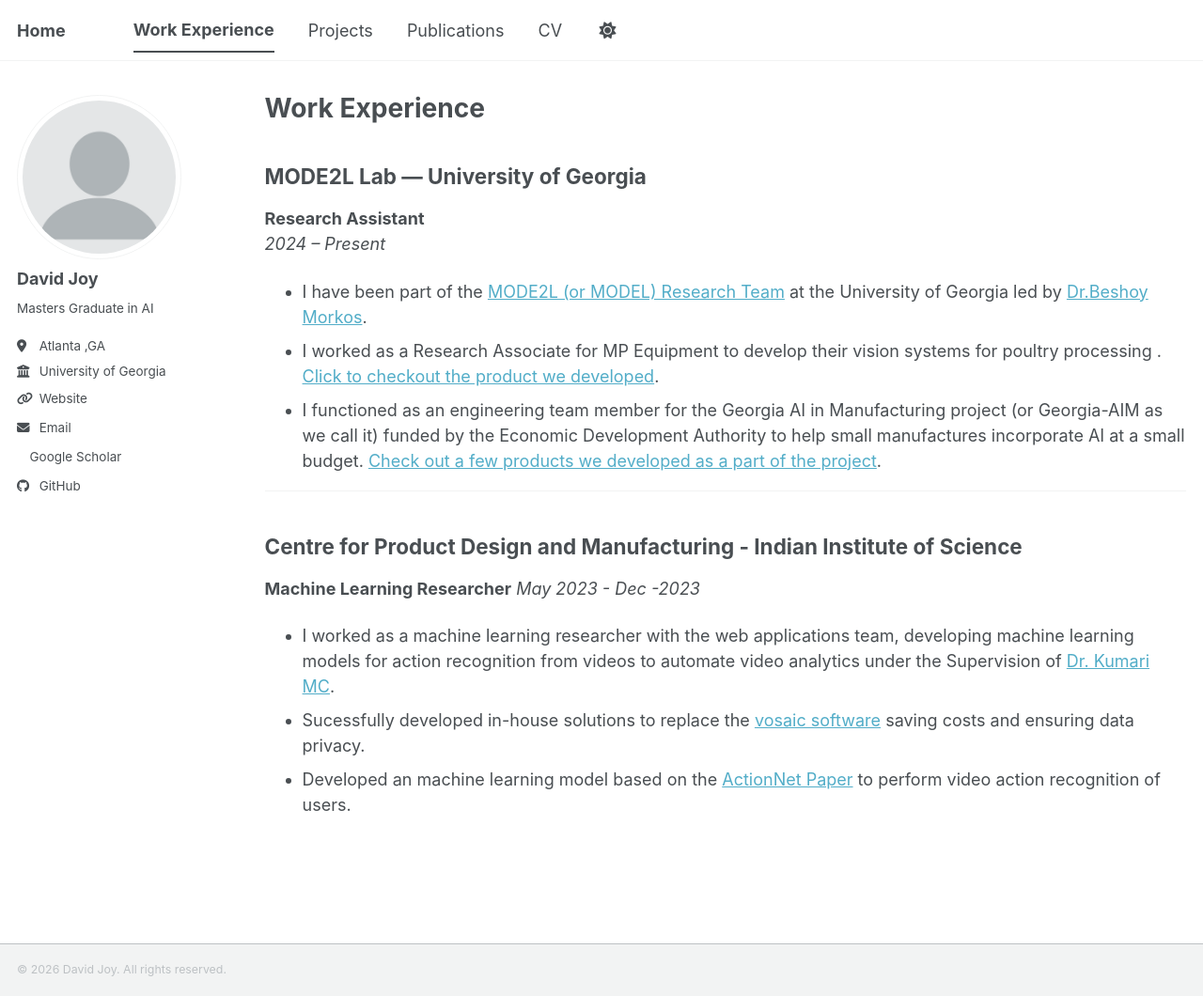
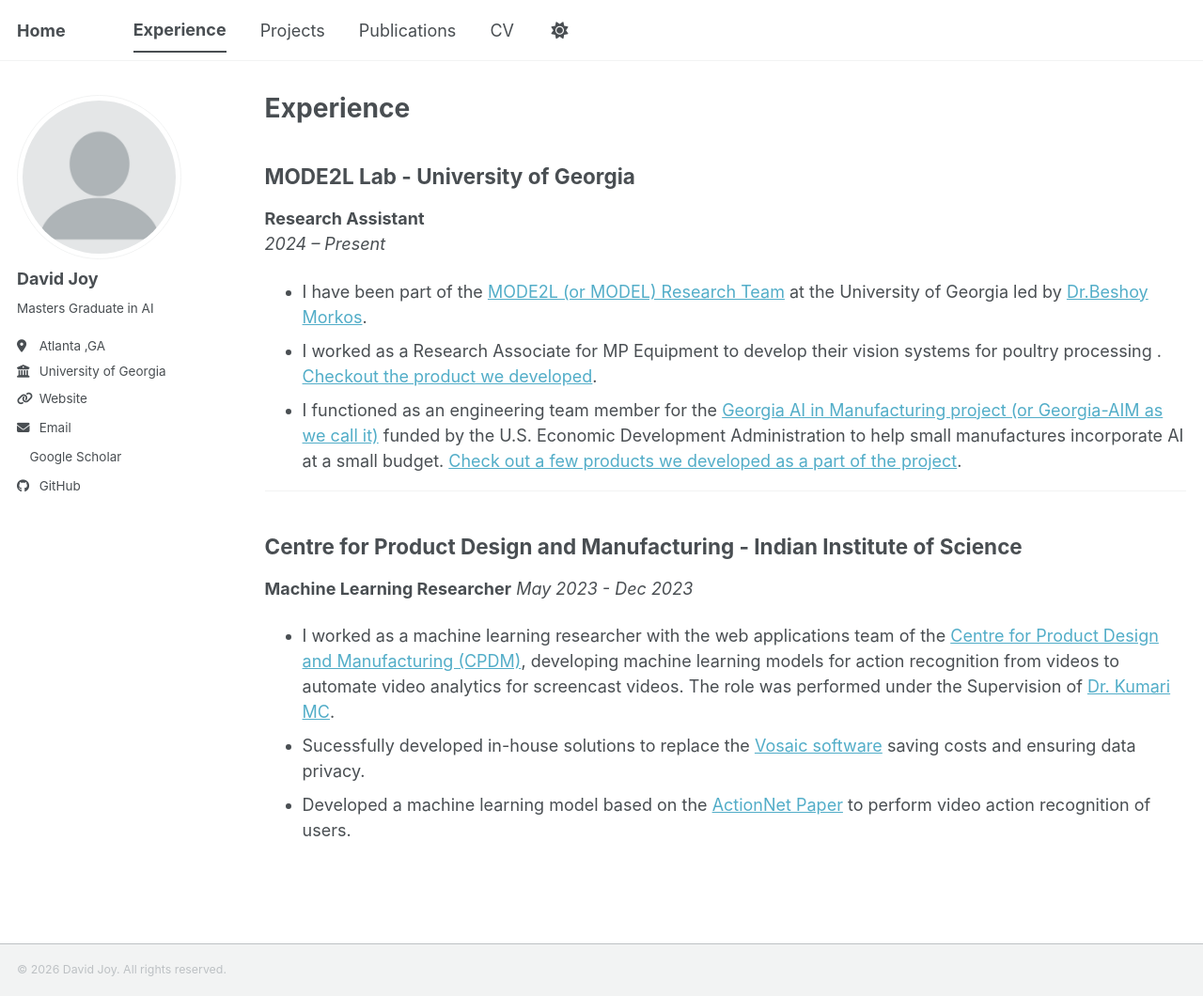
Before and after one commit to davidjoyme/davidjoyme.github.io, a Jekyll site: the page built from _pages/experience.md, in a window 1280 px wide and 1060 px high. Shown: the whole window at 94% size. Built offline with Jekyll 4.4.1, drawn with Linux system fonts in a browser that asks for light colours; a style sheet for code colours, icons or effects is not loaded.

Commit message:
experience page

```diff
--- a/_data/navigation.yml
+++ b/_data/navigation.yml
@@ -8,7 +8,7 @@
 #      Markdown formatted page while the second is generated using JSON.
 
 main:
-  - title: "Work Experience"
+  - title: "Experience"
     url: /experience/
 
   - title: "Projects"
--- a/_pages/experience.md
+++ b/_pages/experience.md
@@ -1,28 +1,29 @@
 ---
 
 layout: archive
-title: "Work Experience"
+title: "Experience"
 permalink: /experience/
 author_profile: true
 ---
 
 
-## MODE2L Lab — University of Georgia
+## MODE2L Lab - University of Georgia
 
 **Research Assistant**
 *2024 – Present*
 
 * I have been part of the [MODE2L (or MODEL) Research Team](https://model.uga.edu/) at the University of Georgia led by [Dr.Beshoy Morkos](https://engineering.uga.edu/team_member/beshoy-morkos/).
-* I worked as a Research Associate for MP Equipment to develop their vision systems for poultry processing . [Click to checkout the product we developed](https://www.mpequipment.com/water-jets/).
-* I functioned as an engineering team member for the Georgia AI in Manufacturing project (or Georgia-AIM as we call it) funded by the Economic Development Authority to help small manufactures incorporate AI at a small budget. [Check out a few products we developed as a part of the project](https://uga.gaa.im/).
+* I worked as a Research Associate for MP Equipment to develop their vision systems for poultry processing . [Checkout the product we developed](https://www.mpequipment.com/water-jets/).
+* I functioned as an engineering team member for the [Georgia AI in Manufacturing project (or Georgia-AIM as we call it)](https://georgiaaim.org/) funded by the U.S. Economic Development Administration to help small manufactures incorporate AI at a small budget. [Check out a few products we developed as a part of the project](https://uga.gaa.im/).
 
 
 ---
 
 ## Centre for Product Design and Manufacturing - Indian Institute of Science
+
 **Machine Learning Researcher**
-*May 2023 - Dec -2023*
+*May 2023 - Dec 2023*
 
-* I worked as a machine learning researcher with the web applications team, developing machine learning models for action recognition from videos to automate video analytics under the Supervision of [Dr. Kumari MC](https://www.maynoothuniversity.ie/people/kumari-mc).
-* Sucessfully developed in-house solutions to replace the [vosaic software](https://vosaic.com/) saving costs and ensuring data privacy.
-* Developed an machine learning model based on the [ActionNet Paper](https://dl.acm.org/doi/10.1109/ICSE.2019.00049) to perform video action recognition of users.
+* I worked as a machine learning researcher with the web applications team of the [Centre for Product Design and Manufacturing (CPDM)](https://www.iisc.ac.in/locations/centre-for-product-design-and-manufacturing-cpdm/), developing machine learning models for action recognition from videos to automate video analytics for screencast videos. The role was performed under the Supervision of [Dr. Kumari MC](https://www.maynoothuniversity.ie/people/kumari-mc).
+* Sucessfully developed in-house solutions to replace the [Vosaic software](https://vosaic.com/) saving costs and ensuring data privacy.
+* Developed a machine learning model based on the [ActionNet Paper](https://dl.acm.org/doi/10.1109/ICSE.2019.00049) to perform video action recognition of users.
```
